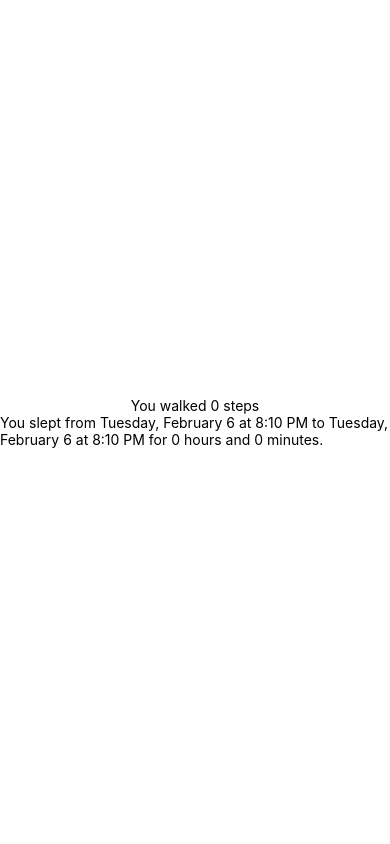
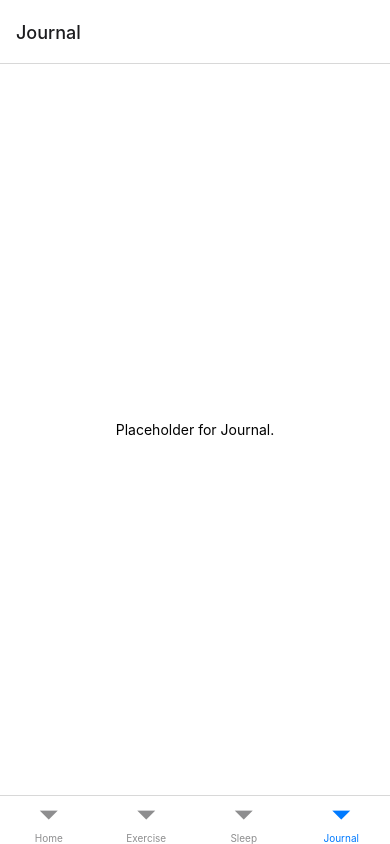
Before and after one commit to grfang/Hobbi-Frontend, a React Native app in the folder Hobbi/: screen /Journal in a window 390 px wide. Built offline with nearby package versions, Linux system fonts and the light colour scheme.

Commit message:
Add navigation tabs

```diff
--- a/Hobbi/App.tsx
+++ b/Hobbi/App.tsx
@@ -1,27 +1,22 @@
-import { StatusBar } from 'expo-status-bar';
-import { StyleSheet, Text, View } from 'react-native';
-import useHealthData from './src/hooks/useHealthData';
-import { useState } from 'react';
-import { formatDateTime } from './src/utils/dateUtils';
+import { StyleSheet, Text, View } from "react-native";
+import { NavigationContainer } from "@react-navigation/native";
+import { createBottomTabNavigator } from "@react-navigation/bottom-tabs";
+import Home from "./src/pages/Home";
+import Sleep from "./src/pages/Sleep";
+import Exercise from "./src/pages/Exercise";
+import Journal from "./src/pages/Journal";
+
+const Tab = createBottomTabNavigator();
 
 export default function App() {
-  const [date, setDate] = useState(new Date());
-  const {steps, sleep, workouts} = useHealthData(date);
-
   return (
-    <View style={styles.container}>
-      <Text>You walked {steps.toString()} steps</Text>
-      <Text>You slept from {formatDateTime(sleep.startDate)} to {formatDateTime(sleep.endDate)} for {sleep.hours} hours and {sleep.minutes} minutes.</Text>
-      <StatusBar style="auto" />
-    </View>
+    <NavigationContainer>
+      <Tab.Navigator>
+        <Tab.Screen name="Home" component={Home} />
+        <Tab.Screen name="Exercise" component={Exercise} />
+        <Tab.Screen name="Sleep" component={Sleep} />
+        <Tab.Screen name="Journal" component={Journal} />
+      </Tab.Navigator>
+    </NavigationContainer>
   );
 }
-
-const styles = StyleSheet.create({
-  container: {
-    flex: 1,
-    backgroundColor: '#fff',
-    alignItems: 'center',
-    justifyContent: 'center',
-  },
-});
--- /dev/null
+++ b/Hobbi/src/pages/Exercise.tsx
@@ -0,0 +1,20 @@
+import { StatusBar } from "expo-status-bar";
+import { StyleSheet, Text, View } from "react-native";
+
+export default function Exercise() {
+  return (
+    <View style={styles.container}>
+      <Text>Placeholder for Exercise.</Text>
+      <StatusBar style="auto" />
+    </View>
+  );
+}
+
+const styles = StyleSheet.create({
+  container: {
+    flex: 1,
+    backgroundColor: "#fff",
+    alignItems: "center",
+    justifyContent: "center",
+  },
+});
--- /dev/null
+++ b/Hobbi/src/pages/Home.tsx
@@ -0,0 +1,31 @@
+import { StatusBar } from "expo-status-bar";
+import { StyleSheet, Text, View } from "react-native";
+import useHealthData from "../hooks/useHealthData";
+import { useState } from "react";
+import { formatDateTime } from "../utils/dateUtils";
+
+export default function Home() {
+  const [date, setDate] = useState(new Date());
+  const { steps, sleep, workouts } = useHealthData(date);
+
+  return (
+    <View style={styles.container}>
+      <Text>You walked {steps.toString()} steps</Text>
+      <Text>
+        You slept from {formatDateTime(sleep.startDate)} to{" "}
+        {formatDateTime(sleep.endDate)} for {sleep.hours} hours and{" "}
+        {sleep.minutes} minutes.
+      </Text>
+      <StatusBar style="auto" />
+    </View>
+  );
+}
+
+const styles = StyleSheet.create({
+  container: {
+    flex: 1,
+    backgroundColor: "#fff",
+    alignItems: "center",
+    justifyContent: "center",
+  },
+});
--- /dev/null
+++ b/Hobbi/src/pages/Journal.tsx
@@ -0,0 +1,20 @@
+import { StatusBar } from "expo-status-bar";
+import { StyleSheet, Text, View } from "react-native";
+
+export default function Journal() {
+  return (
+    <View style={styles.container}>
+      <Text>Placeholder for Journal.</Text>
+      <StatusBar style="auto" />
+    </View>
+  );
+}
+
+const styles = StyleSheet.create({
+  container: {
+    flex: 1,
+    backgroundColor: "#fff",
+    alignItems: "center",
+    justifyContent: "center",
+  },
+});
--- /dev/null
+++ b/Hobbi/src/pages/Sleep.tsx
@@ -0,0 +1,20 @@
+import { StatusBar } from "expo-status-bar";
+import { StyleSheet, Text, View } from "react-native";
+
+export default function Sleep() {
+  return (
+    <View style={styles.container}>
+      <Text>Placeholder for Sleep.</Text>
+      <StatusBar style="auto" />
+    </View>
+  );
+}
+
+const styles = StyleSheet.create({
+  container: {
+    flex: 1,
+    backgroundColor: "#fff",
+    alignItems: "center",
+    justifyContent: "center",
+  },
+});
```
Also changed, not shown: Hobbi/package.json (+8 -1 lines), 1 other file (tests, documents, lock files or other folders).
